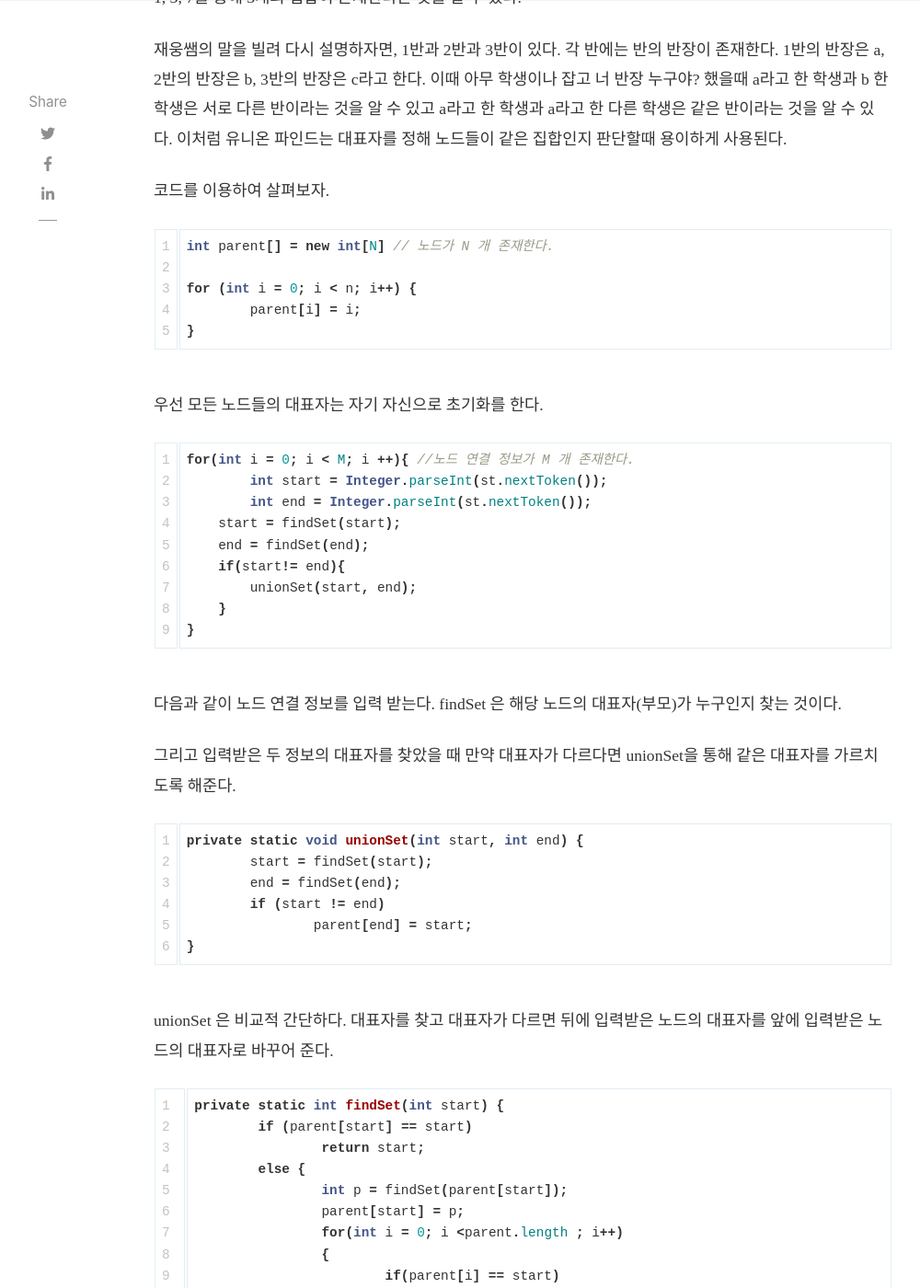
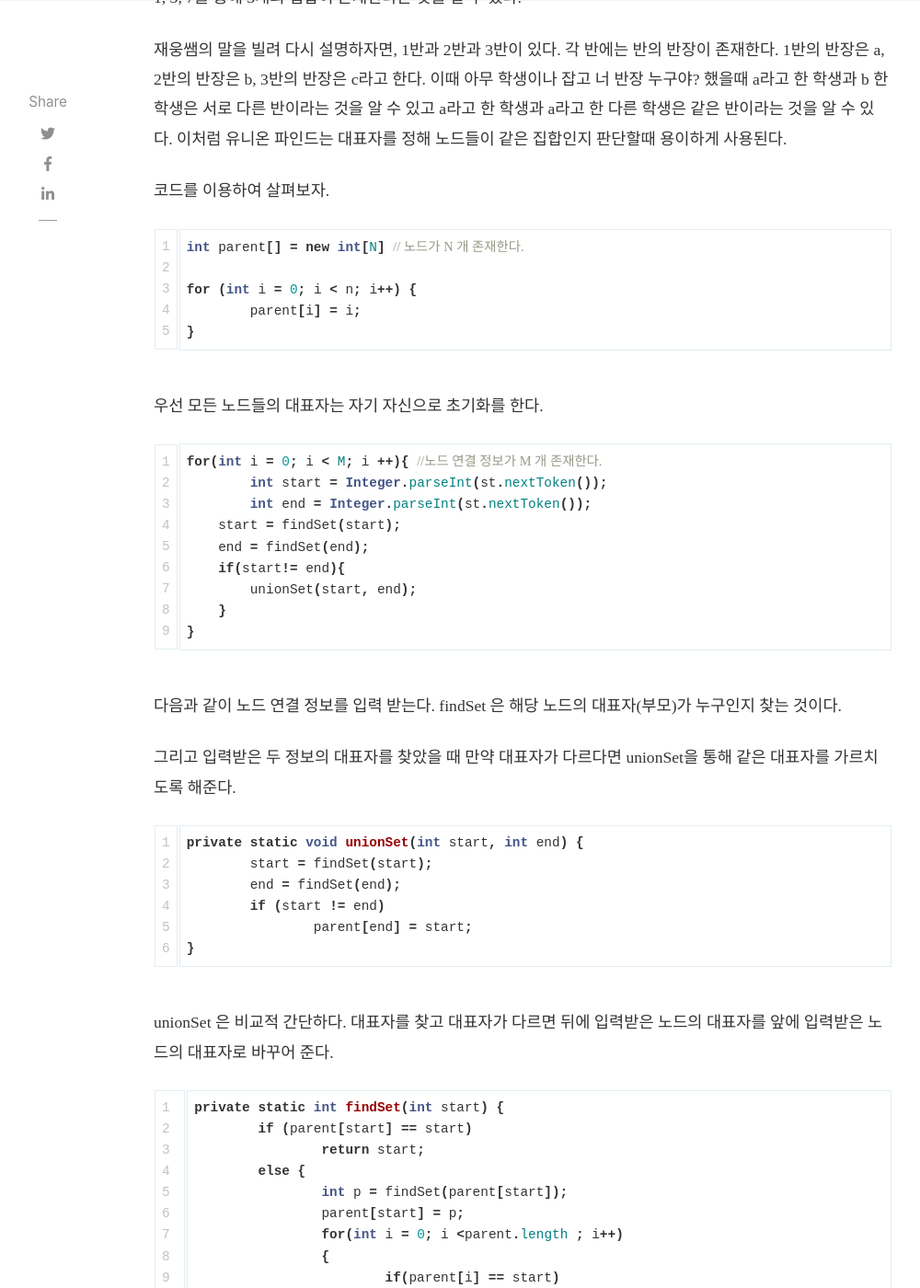
Before and after one commit to JungeunKwon/JungeunKwon.github.io, a Jekyll site: the page built from _posts/2020-08-19-algorithm-chapter10.md, in a window 1280 px wide and 1400 px high, scrolled down 2527 px. Shown: the whole window at 92% size, without its empty margins (118-1118 px from the left). Built offline with Jekyll 4.4.1, drawn with Linux system fonts in a browser that asks for light colours; nearby versions of some CDN libraries; some web fonts are replaced; comment, search, counter and statistics services are not loaded.

Commit message:
[추가] 코드블럭 폰트 수정

```diff
--- a/_sass/_syntax.scss
+++ b/_sass/_syntax.scss
@@ -1,69 +1,205 @@
-
 .highlight {
-	background: #fff;
-    border: 0;
-    padding: 0;
-    margin-bottom:1.7rem;
-	.c { color: #999988; font-style: italic } /* Comment */
-	.err { color: #a61717; background-color: #e3d2d2 } /* Error */
-	.k { font-weight: bold } /* Keyword */
-	.o { font-weight: bold } /* Operator */
-	.cm { color: #999988; font-style: italic } /* Comment.Multiline */
-	.cp { color: #999999; font-weight: bold } /* Comment.Preproc */
-	.c1 { color: #999988; font-style: italic } /* Comment.Single */
-	.cs { color: #999999; font-weight: bold; font-style: italic } /* Comment.Special */
-	.gd { color: #000000; background-color: #ffdddd } /* Generic.Deleted */
-	.gd .x { color: #000000; background-color: #ffaaaa } /* Generic.Deleted.Specific */
-	.ge { font-style: italic } /* Generic.Emph */
-	.gr { color: #aa0000 } /* Generic.Error */
-	.gh { color: #999999 } /* Generic.Heading */
-	.gi { color: #000000; background-color: #ddffdd } /* Generic.Inserted */
-	.gi .x { color: #000000; background-color: #aaffaa } /* Generic.Inserted.Specific */
-	.go { color: #888888 } /* Generic.Output */
-	.gp { color: #555555 } /* Generic.Prompt */
-	.gs { font-weight: bold } /* Generic.Strong */
-	.gu { color: #aaaaaa } /* Generic.Subheading */
-	.gt { color: #aa0000 } /* Generic.Traceback */
-	.kc { font-weight: bold } /* Keyword.Constant */
-	.kd { font-weight: bold } /* Keyword.Declaration */
-	.kp { font-weight: bold } /* Keyword.Pseudo */
-	.kr { font-weight: bold } /* Keyword.Reserved */
-	.kt { color: #445588; font-weight: bold } /* Keyword.Type */
-	.m { color: #009999 } /* Literal.Number */
-	.s { color: #d14 } /* Literal.String */
-	.na { color: #008080 } /* Name.Attribute */
-	.nb { color: #0086B3 } /* Name.Builtin */
-	.nc { color: #445588; font-weight: bold } /* Name.Class */
-	.no { color: #008080 } /* Name.Constant */
-	.ni { color: #800080 } /* Name.Entity */
-	.ne { color: #990000; font-weight: bold } /* Name.Exception */
-	.nf { color: #990000; font-weight: bold } /* Name.Function */
-	.nn { color: #555555 } /* Name.Namespace */
-	.nt { color: #000080 } /* Name.Tag */
-	.nv { color: #008080 } /* Name.Variable */
-	.ow { font-weight: bold } /* Operator.Word */
-	.w { color: #bbbbbb } /* Text.Whitespace */
-	.mf { color: #009999 } /* Literal.Number.Float */
-	.mh { color: #009999 } /* Literal.Number.Hex */
-	.mi { color: #009999 } /* Literal.Number.Integer */
-	.mo { color: #009999 } /* Literal.Number.Oct */
-	.sb { color: #d14 } /* Literal.String.Backtick */
-	.sc { color: #d14 } /* Literal.String.Char */
-	.sd { color: #d14 } /* Literal.String.Doc */
-	.s2 { color: #d14 } /* Literal.String.Double */
-	.se { color: #d14 } /* Literal.String.Escape */
-	.sh { color: #d14 } /* Literal.String.Heredoc */
-	.si { color: #d14 } /* Literal.String.Interpol */
-	.sx { color: #d14 } /* Literal.String.Other */
-	.sr { color: #009926 } /* Literal.String.Regex */
-	.s1 { color: #d14 } /* Literal.String.Single */
-	.ss { color: #990073 } /* Literal.String.Symbol */
-	.bp { color: #999999 } /* Name.Builtin.Pseudo */
-	.vc { color: #008080 } /* Name.Variable.Class */
-	.vg { color: #008080 } /* Name.Variable.Global */
-	.vi { color: #008080 } /* Name.Variable.Instance */
-	.il { color: #009999 } /* Literal.Number.Integer.Long */
+  background: #fff;
+  border: 0;
+  padding: 0;
+  margin-bottom: 1.7rem;
+  .c {
+    color: #999988;
+    font-family: "Nanum Gothic Coding";
+  } /* Comment */
+  .err {
+    color: #a61717;
+    background-color: #e3d2d2;
+  } /* Error */
+  .k {
+    font-weight: bold;
+  } /* Keyword */
+  .o {
+    font-weight: bold;
+  } /* Operator */
+  .cm {
+    color: #999988;
+    font-family: "Nanum Gothic Coding";
+  } /* Comment.Multiline */
+  .cp {
+    color: #999999;
+    font-weight: bold;
+  } /* Comment.Preproc */
+  .c1 {
+    color: #999988;
+    font-family: "Nanum Gothic Coding";
+  } /* Comment.Single */
+  .cs {
+    color: #999999;
+    font-weight: bold;
+    font-family: "Nanum Gothic Coding";
+  } /* Comment.Special */
+  .gd {
+    color: #000000;
+    background-color: #ffdddd;
+  } /* Generic.Deleted */
+  .gd .x {
+    color: #000000;
+    background-color: #ffaaaa;
+  } /* Generic.Deleted.Specific */
+  .ge {
+    font-family: "Nanum Gothic Coding";
+  } /* Generic.Emph */
+  .gr {
+    color: #aa0000;
+  } /* Generic.Error */
+  .gh {
+    color: #999999;
+  } /* Generic.Heading */
+  .gi {
+    color: #000000;
+    background-color: #ddffdd;
+  } /* Generic.Inserted */
+  .gi .x {
+    color: #000000;
+    background-color: #aaffaa;
+  } /* Generic.Inserted.Specific */
+  .go {
+    color: #888888;
+  } /* Generic.Output */
+  .gp {
+    color: #555555;
+  } /* Generic.Prompt */
+  .gs {
+    font-weight: bold;
+  } /* Generic.Strong */
+  .gu {
+    color: #aaaaaa;
+  } /* Generic.Subheading */
+  .gt {
+    color: #aa0000;
+  } /* Generic.Traceback */
+  .kc {
+    font-weight: bold;
+  } /* Keyword.Constant */
+  .kd {
+    font-weight: bold;
+  } /* Keyword.Declaration */
+  .kp {
+    font-weight: bold;
+  } /* Keyword.Pseudo */
+  .kr {
+    font-weight: bold;
+  } /* Keyword.Reserved */
+  .kt {
+    color: #445588;
+    font-weight: bold;
+  } /* Keyword.Type */
+  .m {
+    color: #009999;
+  } /* Literal.Number */
+  .s {
+    color: #d14;
+  } /* Literal.String */
+  .na {
+    color: #008080;
+  } /* Name.Attribute */
+  .nb {
+    color: #0086b3;
+  } /* Name.Builtin */
+  .nc {
+    color: #445588;
+    font-weight: bold;
+  } /* Name.Class */
+  .no {
+    color: #008080;
+  } /* Name.Constant */
+  .ni {
+    color: #800080;
+  } /* Name.Entity */
+  .ne {
+    color: #990000;
+    font-weight: bold;
+  } /* Name.Exception */
+  .nf {
+    color: #990000;
+    font-weight: bold;
+  } /* Name.Function */
+  .nn {
+    color: #555555;
+  } /* Name.Namespace */
+  .nt {
+    color: #000080;
+  } /* Name.Tag */
+  .nv {
+    color: #008080;
+  } /* Name.Variable */
+  .ow {
+    font-weight: bold;
+  } /* Operator.Word */
+  .w {
+    color: #bbbbbb;
+  } /* Text.Whitespace */
+  .mf {
+    color: #009999;
+  } /* Literal.Number.Float */
+  .mh {
+    color: #009999;
+  } /* Literal.Number.Hex */
+  .mi {
+    color: #009999;
+  } /* Literal.Number.Integer */
+  .mo {
+    color: #009999;
+  } /* Literal.Number.Oct */
+  .sb {
+    color: #d14;
+  } /* Literal.String.Backtick */
+  .sc {
+    color: #d14;
+  } /* Literal.String.Char */
+  .sd {
+    color: #d14;
+  } /* Literal.String.Doc */
+  .s2 {
+    color: #d14;
+  } /* Literal.String.Double */
+  .se {
+    color: #d14;
+  } /* Literal.String.Escape */
+  .sh {
+    color: #d14;
+  } /* Literal.String.Heredoc */
+  .si {
+    color: #d14;
+  } /* Literal.String.Interpol */
+  .sx {
+    color: #d14;
+  } /* Literal.String.Other */
+  .sr {
+    color: #009926;
+  } /* Literal.String.Regex */
+  .s1 {
+    color: #d14;
+  } /* Literal.String.Single */
+  .ss {
+    color: #990073;
+  } /* Literal.String.Symbol */
+  .bp {
+    color: #999999;
+  } /* Name.Builtin.Pseudo */
+  .vc {
+    color: #008080;
+  } /* Name.Variable.Class */
+  .vg {
+    color: #008080;
+  } /* Name.Variable.Global */
+  .vi {
+    color: #008080;
+  } /* Name.Variable.Instance */
+  .il {
+    color: #009999;
+  } /* Literal.Number.Integer.Long */
 }
 
-td.rouge-code { width: 100%;}
-pre.lineno { color: #9999;}
+td.rouge-code {
+  width: 100%;
+}
+pre.lineno {
+  color: #9999;
+}
```
